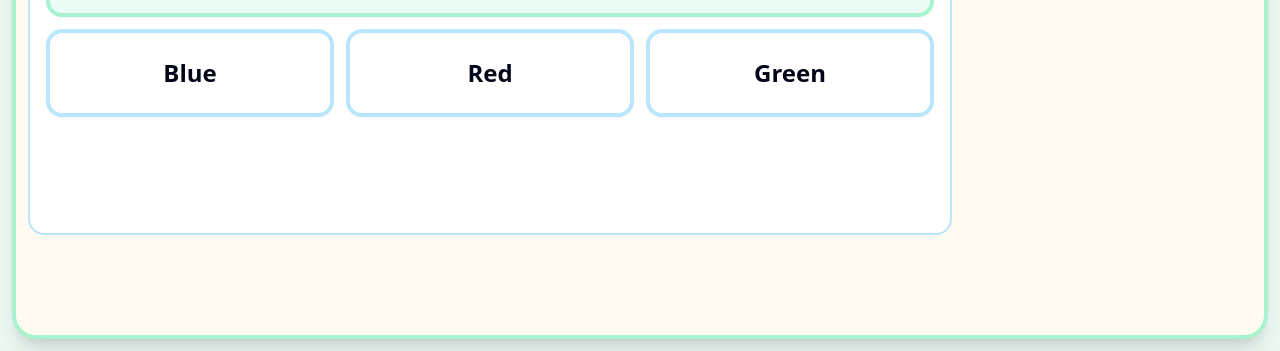
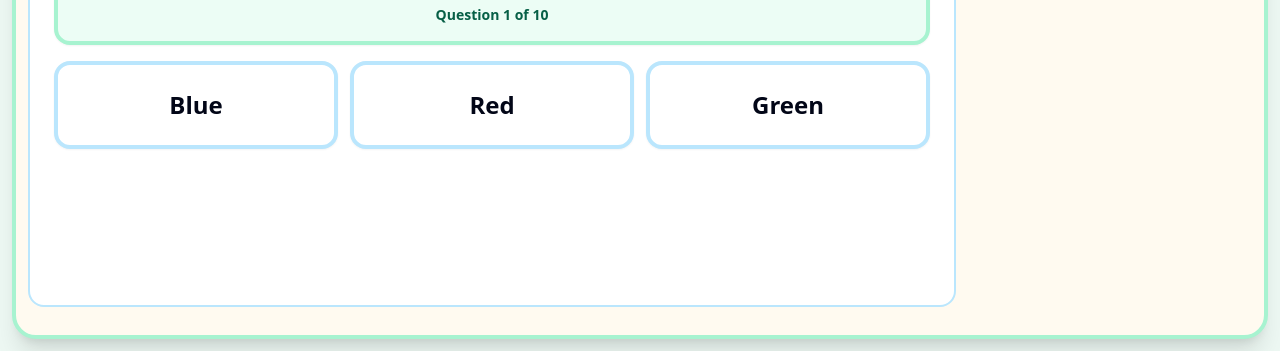
Before and after one commit to balaforyou/neuroBridge, a website with bundled scripts: page games/attributeMatchingWorksheet/index.html in a window 1280 px wide. Shown: the part 449-800 px from the top of the page. Built offline with nearby package versions, Linux system fonts and the light colour scheme.

Commit message:
NB-WS-001 Polish attribute matching layout alignment

```diff
--- a/games/attributeMatchingWorksheet/game.js
+++ b/games/attributeMatchingWorksheet/game.js
@@ -199,11 +199,11 @@
     function renderActivity() {
         activityContent = document.createElement('div');
         activityContent.setAttribute('data-testid', 'attribute-matching-worksheet');
-        activityContent.className = 'flex h-full min-h-0 flex-col justify-center gap-3';
+        activityContent.className = 'flex h-full min-h-0 flex-col justify-center px-1 py-1 sm:px-2';
 
         questionContent = document.createElement('div');
         questionContent.setAttribute('data-testid', 'attribute-matching-question');
-        questionContent.className = 'flex h-full min-h-0 flex-col justify-center gap-3';
+        questionContent.className = 'flex h-full min-h-0 flex-col justify-center';
 
         completionPanel = document.createElement('div');
         completionPanel.setAttribute('data-testid', 'attribute-matching-completion');
@@ -227,11 +227,16 @@
             return;
         }
 
+        const stage = document.createElement('div');
+        stage.setAttribute('data-testid', 'attribute-matching-stage');
+        stage.className = 'mx-auto flex w-full max-w-[920px] flex-col gap-3 sm:gap-4';
+
         const promptPanel = document.createElement('div');
+        promptPanel.setAttribute('data-testid', 'attribute-matching-prompt-card');
         const visualHintClass = state.visualHint
             ? 'border-amber-400 bg-amber-50 ring-4 ring-amber-200'
             : 'border-emerald-200 bg-emerald-50';
-        promptPanel.className = `rounded-2xl border-4 ${visualHintClass} p-4 text-center shadow-sm`;
+        promptPanel.className = `w-full rounded-2xl border-4 ${visualHintClass} px-4 py-4 text-center shadow-sm sm:px-6`;
         promptPanel.innerHTML = `
             <div data-testid="attribute-matching-prompt-image" class="text-6xl sm:text-7xl" aria-hidden="true">${question.image}</div>
             <div data-testid="attribute-matching-prompt-label" class="mt-2 text-2xl font-black text-slate-950">${question.prompt}</div>
@@ -239,7 +244,8 @@
         `;
 
         const choices = document.createElement('div');
-        choices.className = 'grid grid-cols-1 gap-3 sm:grid-cols-3';
+        choices.setAttribute('data-testid', 'attribute-matching-choices');
+        choices.className = 'grid w-full grid-cols-1 gap-3 sm:grid-cols-3';
         question.options.forEach(option => {
             const isCorrectReveal = state.answerRevealed && option === question.correctAnswer;
             const button = document.createElement('button');
@@ -258,7 +264,8 @@
         feedback.className = getFeedbackClass(state.feedbackType);
         feedback.textContent = state.feedbackMessage;
 
-        questionContent.append(promptPanel, choices, feedback);
+        stage.append(promptPanel, choices, feedback);
+        questionContent.append(stage);
     }
 
     function renderCompletion() {
@@ -335,7 +342,7 @@
         }
     });
 
-    shell.classList.add('h-full');
+    shell.classList.add('attribute-matching-shell', 'h-full');
     root.innerHTML = '';
     root.appendChild(shell);
     updateHeader();
--- a/games/attributeMatchingWorksheet/styles.css
+++ b/games/attributeMatchingWorksheet/styles.css
@@ -18,3 +18,29 @@
 .attribute-choice:not(:disabled):active {
     transform: scale(0.98);
 }
+
+.attribute-matching-shell {
+    gap: 0.5rem;
+}
+
+.attribute-matching-shell .worksheet-shell__instruction {
+    padding-bottom: 0.625rem;
+    padding-top: 0.625rem;
+}
+
+.attribute-matching-shell .worksheet-shell__main {
+    gap: 0.5rem;
+}
+
+.attribute-matching-shell .worksheet-shell__activity {
+    display: flex;
+    min-height: 0;
+}
+
+.attribute-matching-shell .worksheet-shell__activity > [data-testid="attribute-matching-worksheet"] {
+    flex: 1;
+}
+
+.attribute-matching-shell .worksheet-shell__feedback {
+    min-height: 0;
+}
```
Also changed, not shown: games/attributeMatchingWorksheet/tests/attributeMatchingWorksheetLaunch.test.js (+34 -0 lines), docs/activities/matching-worksheets/CHANGELOG.md.
